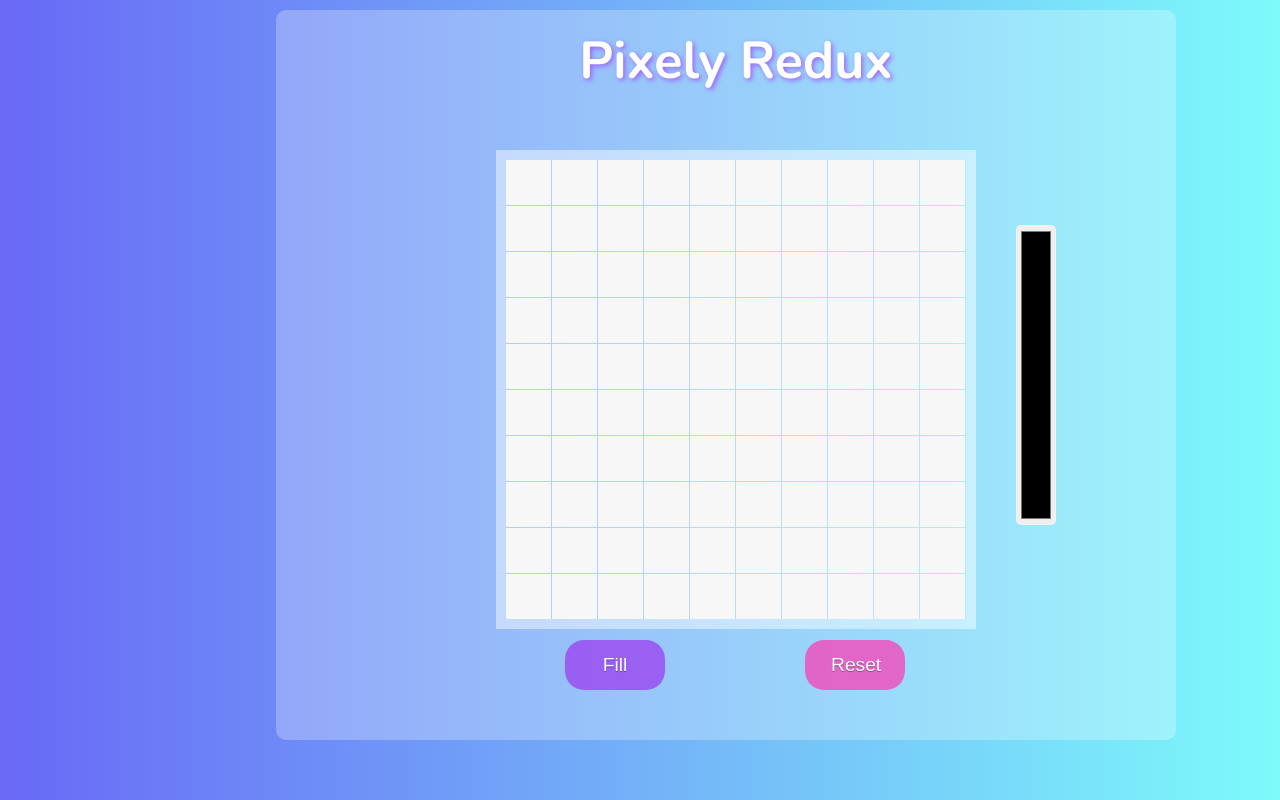
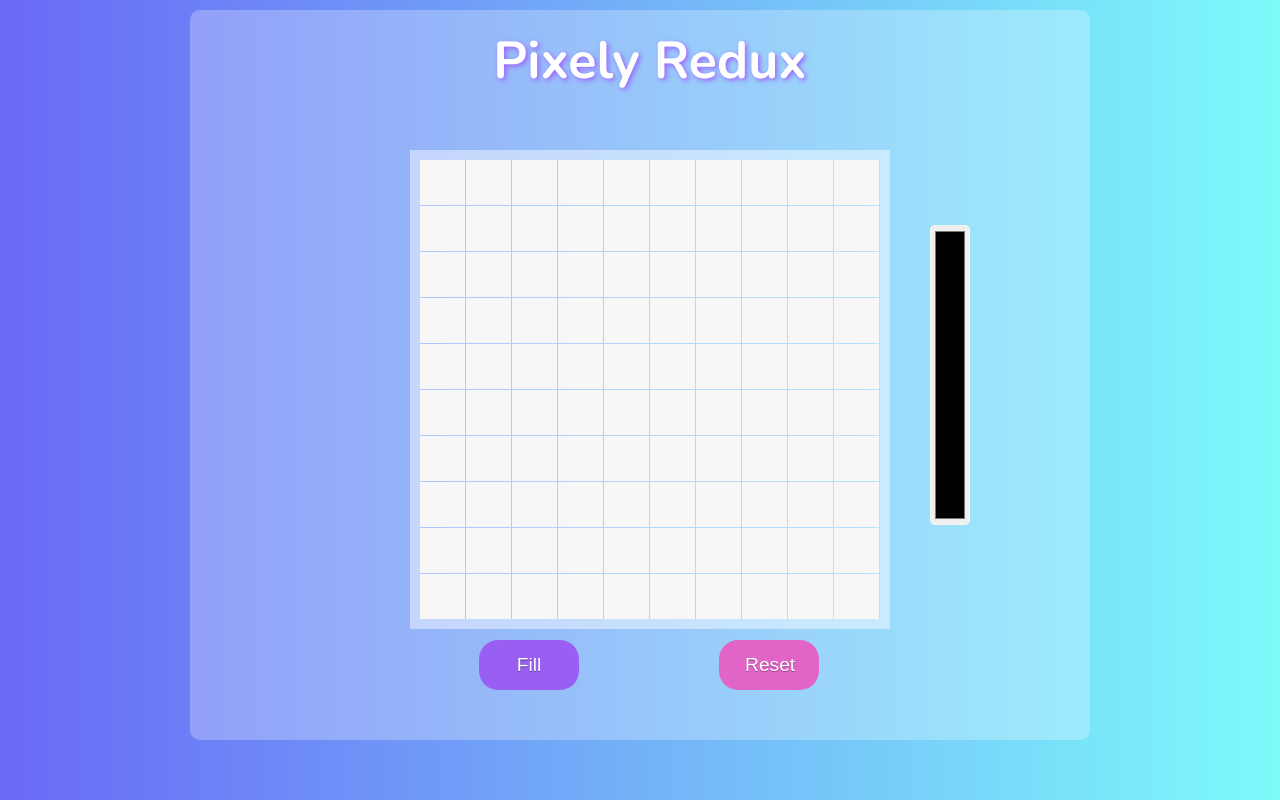
Before and after one commit to nekacurry/FEW-2.3-pixel-art, a React (Create React App) app: page / in a window 1280 px wide. Built offline with nearby package versions, Linux system fonts and the light colour scheme.

Commit message:
Update index.css

```diff
--- a/src/index.css
+++ b/src/index.css
@@ -36,7 +36,8 @@ code {
   --grid-height: calc(var(--tile-size) * 10);
 
   width: calc(var(--tile-size) * (4 + 1 + 10 + 1 + 4));
-  margin: 10px 276px;
+  margin: auto;
+  margin-top: 10px;
   display: grid;
 
   grid-gap: 40px;
```
